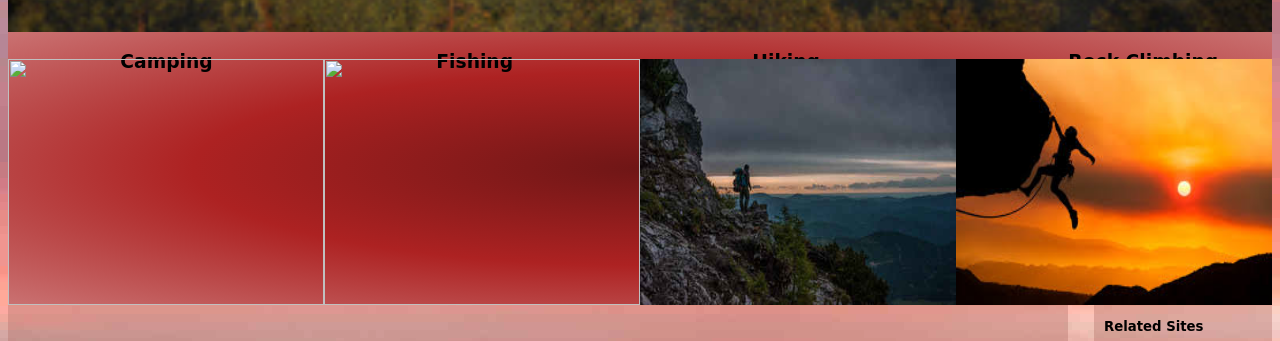
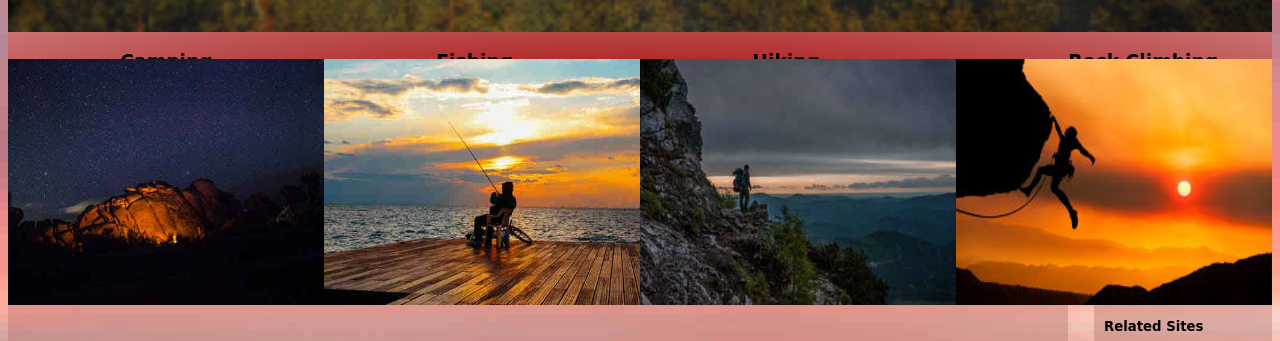
Before and after one commit to Alexander-Fortuin/outdoor_adventures, a plain HTML site: page index.html in a window 1280 px wide. Shown: the part 726-1067 px from the top of the page. Drawn offline with Linux system fonts and the light colour scheme; a web font is replaced by a local one.

Commit message:
fixed errors

```diff
--- a/index.html
+++ b/index.html
@@ -68,11 +68,11 @@
         <h3>Rock Climbing</h3>
       </div>
       <div class="homeImg">
-        <a href="#camping"><img src="images/camp/camp3.jpeg" alt="" width="100%" height="100%">
+        <a href="#camping"><img src="images/camp/camp3.jpg" alt="" width="100%" height="100%">
         </a>
       </div>
       <div class="homeImg">
-        <a href="#fishing"><img src="images/fish/fish2.jpeg" alt="" width="100%" height="100%">
+        <a href="#fishing"><img src="images/fish/fish2.jpg" alt="" width="100%" height="100%">
         </a>
       </div>
       <div class="homeImg">
@@ -161,7 +161,7 @@
       <div class="picture"><img src="images/fish/fish2.jpeg" width="100%" height="100%"></div>
 
       <div class="heading"><h5></h5></div>
-      <div class="picture"><img src="images/fish/fish4.jpeg" width="100%" height="100%"></div>
+      <div class="picture"><img src="images/fish/fish4.jpg" width="100%" height="100%"></div>
 
       <div class="heading"><h5>Dundi Lodge, Augrabies</h5></div>
       <div class="picture">
@@ -174,10 +174,10 @@
       <div class="picture"><img src="images/fish/fish6.jpg" width="100%" height="100%"></div>
 
       <div class="heading"><h5>Camping</h5></div>
-      <div class="picture"><img src="images/camp/camp3.jpeg" width="100%" height="100%"></div>
+      <div class="picture"><img src="images/camp/camp3.jpg" width="100%" height="100%"></div>
 
       <div class="heading"><h5></h5></div>
-      <div class="picture"><img src="images/camp/camp1.jpeg" width="100%" height="100%"></div>
+      <div class="picture"><img src="images/camp/camp1.jpg" width="100%" height="100%"></div>
 
       <div class="heading"><h5></h5></div>
       <div class="picture"><img src="images/forest/light-forest-trees-morning.jpg" width="100%" height="100%"></div>
```
